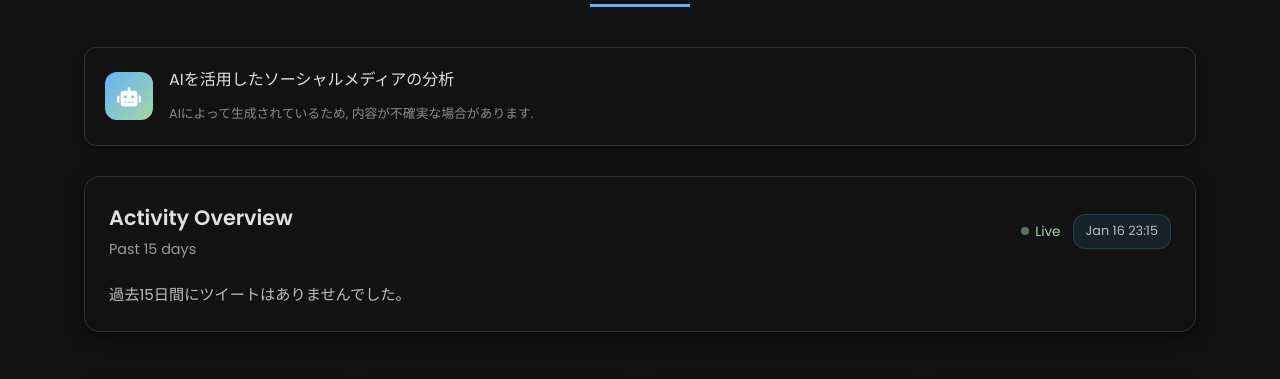
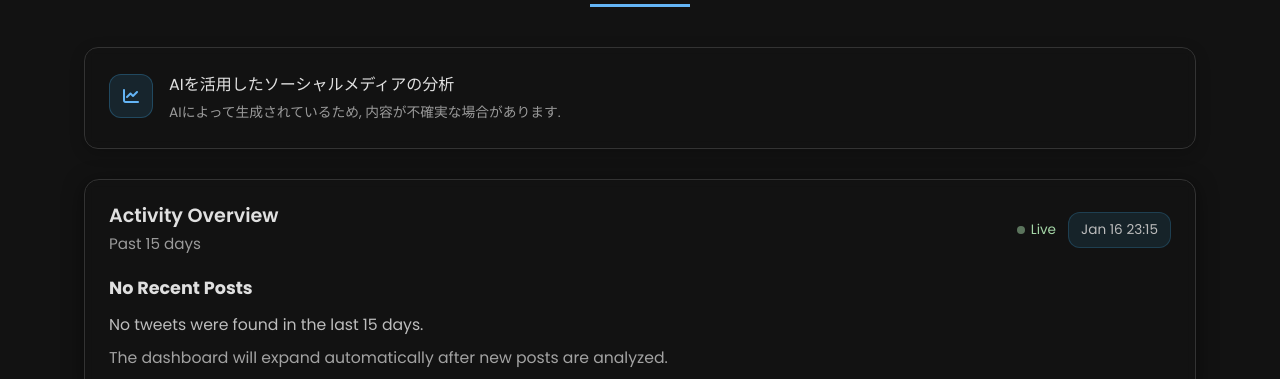
Before and after one commit to sota411/sota411.github.io, a website: page index.html in a window 1280 px wide. Shown: the part 4644-5023 px from the top of the page. Drawn offline with nearby package versions, Linux system fonts and the light colour scheme.

Commit message:
update: 活動セクションのスタイルを追加し、ダッシュボードの空状態を管理

```diff
--- a/css/style.css
+++ b/css/style.css
@@ -2433,6 +2433,122 @@ footer {
     margin-bottom: 0;
 }
 
+/* Activities typography harmonization */
+.activities .section-description-card {
+    padding: 24px;
+    border-radius: 14px;
+}
+
+.activities .description-content {
+    align-items: flex-start;
+}
+
+.activities .description-icon {
+    width: 44px;
+    height: 44px;
+    background: rgba(64, 181, 246, 0.12);
+    border: 1px solid rgba(64, 181, 246, 0.25);
+    color: var(--accent-color-1);
+    font-size: 1rem;
+    margin-top: 2px;
+}
+
+.activities .description-text p {
+    font-size: 1rem;
+    line-height: 1.6;
+    margin-bottom: 6px;
+}
+
+.activities .description-text small {
+    display: block;
+    font-size: 0.86rem;
+    line-height: 1.5;
+    opacity: 0.8;
+}
+
+.activities .header-left h3 {
+    font-size: 1.2rem;
+    line-height: 1.3;
+}
+
+.activities .header-left p {
+    font-size: 0.95rem;
+    line-height: 1.5;
+}
+
+.activities .summary-text p {
+    font-size: 1rem;
+    line-height: 1.7;
+    margin-bottom: 14px;
+}
+
+.activities .stat-label {
+    font-size: 0.9rem;
+}
+
+.activities .insight-content h4 {
+    font-size: 1rem;
+}
+
+.activities .insight-content p {
+    font-size: 0.9rem;
+    line-height: 1.5;
+}
+
+.activities .timeline-content p {
+    font-size: 0.9rem;
+    line-height: 1.5;
+}
+
+.activities .last-updated {
+    font-size: 0.85rem;
+}
+
+/* Empty activity mode */
+.activities.is-empty-activity .stats-grid,
+.activities.is-empty-activity .insights-card,
+.activities.is-empty-activity .timeline-card {
+    display: none;
+}
+
+.activities.is-empty-activity .main-card {
+    margin-bottom: 0;
+}
+
+.activities.is-empty-activity .card-header {
+    margin-bottom: 10px;
+}
+
+.activities.is-empty-activity .card-content {
+    padding-top: 0;
+}
+
+.activities .empty-activity-state {
+    padding: 8px 0 2px;
+}
+
+.activities .empty-activity-state h4 {
+    margin: 0 0 10px;
+    font-size: 1.1rem;
+    color: var(--primary-text);
+}
+
+.activities .empty-activity-state p {
+    margin: 0 0 8px;
+    color: var(--secondary-text);
+    font-size: 0.98rem;
+    line-height: 1.6;
+}
+
+.activities .empty-activity-state p:last-child {
+    margin-bottom: 0;
+}
+
+.activities .empty-activity-note {
+    font-size: 0.88rem;
+    opacity: 0.85;
+}
+
 /* Responsive Design */
 @media screen and (max-width: 1024px) {
     /* Activities Section - Large Tablet */
--- a/index.html
+++ b/index.html
@@ -227,7 +227,7 @@
                                 <div class="skill-icon"><i class="fas fa-code"></i></div>
                                 <h4>TypeScript</h4>
                                 <div class="skill-bar">
-                                    <div class="skill-progress" style="width: 60%"></div>
+                                    <div class="skill-progress" style="width: 20%"></div>
                                 </div>
                             </div>
                             <div class="skill-item" data-aos="fade-up" data-aos-delay="700">
@@ -289,7 +289,14 @@
                                 <div class="skill-icon"><i class="fab fa-linux"></i></div>
                                 <h4>Linux</h4>
                                 <div class="skill-bar">
-                                    <div class="skill-progress" style="width: 55%"></div>
+                                    <div class="skill-progress" style="width: 65%"></div>
+                                </div>
+                            </div>
+                            <div class="skill-item" data-aos="fade-up" data-aos-delay="850">
+                                <div class="skill-icon"><i class="fab fa-docker"></i></div>
+                                <h4>Docker</h4>
+                                <div class="skill-bar">
+                                    <div class="skill-progress" style="width: 30%"></div>
                                 </div>
                             </div>
                         </div>
@@ -380,7 +387,7 @@
                 <div class="section-description-card" data-aos="fade-up" data-aos-delay="100">
                     <div class="description-content">
                         <div class="description-icon">
-                            <i class="fas fa-robot"></i>
+                            <i class="fas fa-chart-line"></i>
                         </div>
                         <div class="description-text">
                             <p>AIを活用したソーシャルメディアの分析</p>
--- a/js/script.js
+++ b/js/script.js
@@ -465,6 +465,7 @@ document.addEventListener('DOMContentLoaded', () => {
 // Modern Activity Dashboard Manager
 class ModernActivityDashboard {
     constructor() {
+        this.activitiesSection = document.getElementById('activities');
         this.summaryElement = document.getElementById('summaryContent');
         this.lastUpdatedElement = document.getElementById('lastUpdated');
         this.tweetCountElement = document.getElementById('tweetCount');
@@ -521,9 +522,14 @@ class ModernActivityDashboard {
     }
 
     updateUI(data) {
+        const isEmptyActivity = this.isEmptyActivityData(data);
+        this.setActivityEmptyState(isEmptyActivity);
+
         // Summary content update with modern styling
         if (this.summaryElement) {
-            this.summaryElement.innerHTML = this.formatModernSummary(data.summary);
+            this.summaryElement.innerHTML = isEmptyActivity
+                ? this.formatEmptyActivitySummary()
+                : this.formatModernSummary(data.summary);
             this.summaryElement.classList.add('updated');
 
             setTimeout(() => {
@@ -546,12 +552,39 @@ class ModernActivityDashboard {
         // Generate modern insights
         if (data.mood || data.technologies || data.achievements || data.focus_area) {
             this.generateInsights(data);
+        } else if (this.insightsGrid) {
+            this.insightsGrid.innerHTML = '';
         }
 
         // Create activity timeline
         if (data.highlights && data.highlights.length > 0) {
             this.createTimeline(data.highlights);
+        } else if (this.activityTimeline) {
+            this.activityTimeline.innerHTML = '';
         }
+    }
+
+    isEmptyActivityData(data) {
+        const hasStats = typeof data.stats === 'object' && data.stats !== null;
+        const hasNoTweets = hasStats && data.stats.tweetCount === 0;
+        const hasNoHighlights = Array.isArray(data.highlights) && data.highlights.length === 0;
+        const hasNoTopics = Array.isArray(data.topics) && data.topics.length === 0;
+        return hasNoTweets && hasNoHighlights && hasNoTopics;
+    }
+
+    setActivityEmptyState(isEmpty) {
+        if (!this.activitiesSection) return;
+        this.activitiesSection.classList.toggle('is-empty-activity', isEmpty);
+    }
+
+    formatEmptyActivitySummary() {
+        return `
+            <div class="empty-activity-state">
+                <h4>No Recent Posts</h4>
+                <p>No tweets were found in the last 15 days.</p>
+                <p class="empty-activity-note">The dashboard will expand automatically after new posts are analyzed.</p>
+            </div>
+        `;
     }
 
     formatModernSummary(summary) {
@@ -851,6 +884,8 @@ class ModernActivityDashboard {
     }
 
     showError() {
+        this.setActivityEmptyState(false);
+
         if (this.summaryElement) {
             this.summaryElement.innerHTML = `
                 <p class="error-message">
@@ -868,6 +903,14 @@ class ModernActivityDashboard {
         [this.tweetCountElement, this.topicCountElement, this.engagementRateElement].forEach(el => {
             if (el) el.textContent = '--';
         });
+
+        if (this.insightsGrid) {
+            this.insightsGrid.innerHTML = '';
+        }
+
+        if (this.activityTimeline) {
+            this.activityTimeline.innerHTML = '';
+        }
     }
 }
 
--- a/scripts/updateActivity.js
+++ b/scripts/updateActivity.js
@@ -70,7 +70,7 @@ const ActivityUtils = {
             },
             GEMINI_API: {
                 API_KEY: process.env.GEMINI_API_KEY,
-                MODEL: 'gemini-2.5-flash-preview-05-20',
+                MODEL: 'gemini-2.5-flash',
                 BASE_URL: 'https://generativelanguage.googleapis.com/v1beta/models'
             }
         };
```
